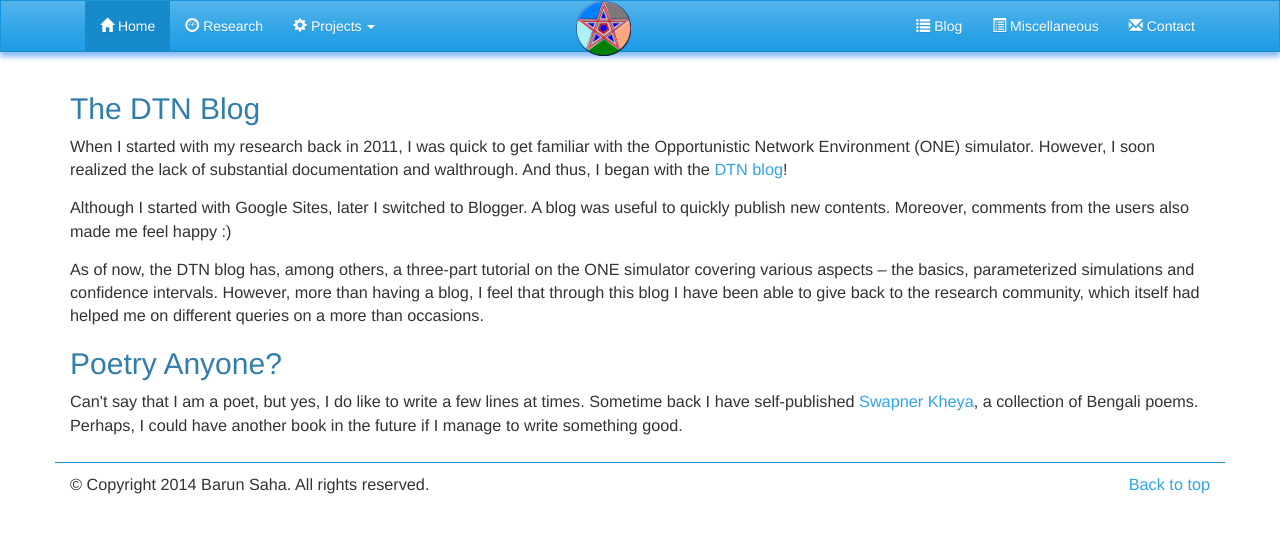
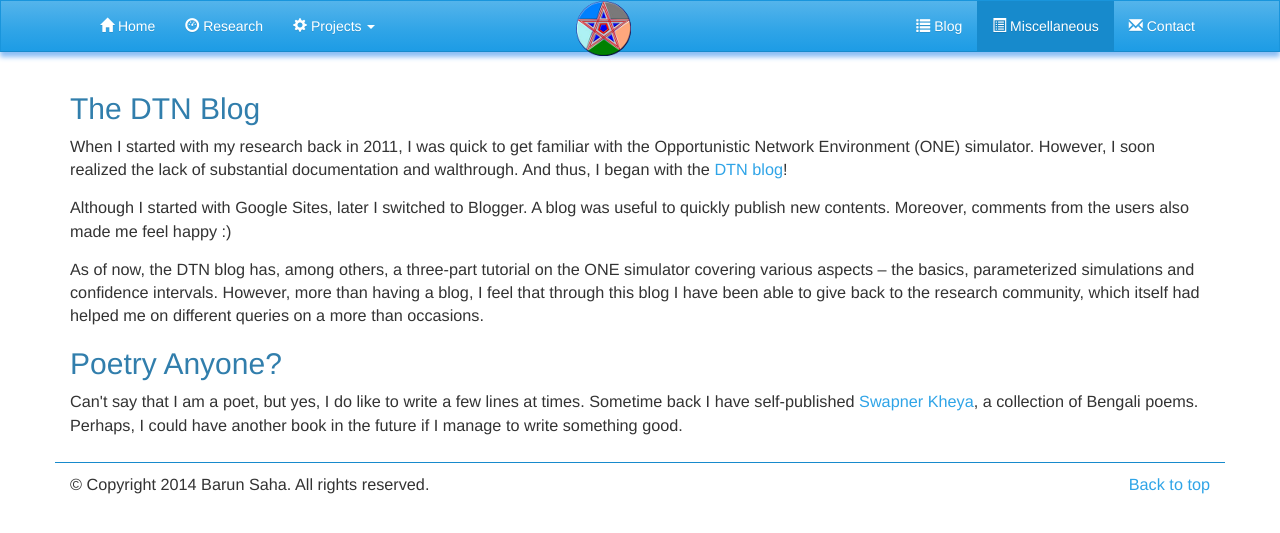
Before and after one commit to barun-saha/barun-saha.github.io, a Jekyll site: the page misc.html, which Jekyll copies as it is, in a window 1280 px wide. Shown: the top 533 px of the page. Built offline with Jekyll 4.4.1, drawn with Linux system fonts in a browser that asks for light colours; nearby versions of some CDN libraries.

Commit message:
Fixed active items in the navigation bar

```diff
--- a/_includes/header.html
+++ b/_includes/header.html
@@ -17,7 +17,7 @@
 
 	  <div class="collapse navbar-collapse" id="navbar-collapse-1">
 		<ul class="nav navbar-nav">
-		  <li class="active"><a href="/"><span class="glyphicon glyphicon-home"></span> Home</a></li>
+		  <li><a href="/"><span class="glyphicon glyphicon-home"></span> Home</a></li>
 		  <li><a href="/research.html"><span class="glyphicon glyphicon-dashboard"></span> Research</a></li>
 		  <li class="dropdown">
 			<a href="/projects.html" class="dropdown-toggle" data-toggle="dropdown"
@@ -33,7 +33,7 @@
 		</ul>
 
 		<ul class="nav navbar-nav navbar-right">
-		  <li><a href="/blog/"><span class="glyphicon glyphicon-list"></span> Blog</a></li>
+		  <li class="active"><a href="/blog/"><span class="glyphicon glyphicon-list"></span> Blog</a></li>
 		  <li><a href="/misc.html"><span class="glyphicon glyphicon-list-alt"></span> Miscellaneous<span class="sr-only">(current)</span></a></li>
 		  <li><a href="/contact.html"><span class="glyphicon glyphicon-envelope"></span> Contact</a></li>
 		</ul>
--- a/contact.html
+++ b/contact.html
@@ -41,7 +41,7 @@
 
 		<div class="collapse navbar-collapse" id="navbar-collapse-1">
 		  <ul class="nav navbar-nav">
-			<li class="active"><a href="/"><span class="glyphicon glyphicon-home"></span> Home</a></li>
+			<li><a href="/"><span class="glyphicon glyphicon-home"></span> Home</a></li>
 			<li><a href="research.html"><span class="glyphicon glyphicon-dashboard"></span> Research</a></li>
 			<li class="dropdown">
 			  <a href="projects.html" class="dropdown-toggle" data-toggle="dropdown"
--- a/misc.html
+++ b/misc.html
@@ -40,7 +40,7 @@
 
 		<div class="collapse navbar-collapse" id="navbar-collapse-1">
 		  <ul class="nav navbar-nav">
-			<li class="active"><a href="/"><span class="glyphicon glyphicon-home"></span> Home</a></li>
+			<li><a href="/"><span class="glyphicon glyphicon-home"></span> Home</a></li>
 			<li><a href="research.html"><span class="glyphicon glyphicon-dashboard"></span> Research</a></li>
 			<li class="dropdown">
 			  <a href="projects.html" class="dropdown-toggle" data-toggle="dropdown"
@@ -57,7 +57,7 @@
 
 		  <ul class="nav navbar-nav navbar-right">
 			<li><a href="/blog/"><span class="glyphicon glyphicon-list"></span> Blog</a></li>
-			<li><a href="misc.html"><span class="glyphicon glyphicon-list-alt"></span> Miscellaneous<span class="sr-only">(current)</span></a></li>
+			<li class="active"><a href="misc.html"><span class="glyphicon glyphicon-list-alt"></span> Miscellaneous<span class="sr-only">(current)</span></a></li>
 			<li><a href="contact.html"><span class="glyphicon glyphicon-envelope"></span> Contact</a></li>
 		  </ul>
 		</div><!-- /.navbar-collapse -->
--- a/projects.html
+++ b/projects.html
@@ -40,9 +40,9 @@
 
 		<div class="collapse navbar-collapse" id="navbar-collapse-1">
 		  <ul class="nav navbar-nav">
-			<li class="active"><a href="/"><span class="glyphicon glyphicon-home"></span> Home</a></li>
+			<li><a href="/"><span class="glyphicon glyphicon-home"></span> Home</a></li>
 			<li><a href="research.html"><span class="glyphicon glyphicon-dashboard"></span> Research</a></li>
-			<li class="dropdown">
+			<li class="active dropdown">
 			  <a href="projects.html" class="dropdown-toggle" data-toggle="dropdown"
 				 role="button" aria-expanded="false"><span class="glyphicon glyphicon-cog"></span>
 				Projects <span class="caret"></span></a>
--- a/research.html
+++ b/research.html
@@ -40,8 +40,8 @@
 
 		<div class="collapse navbar-collapse" id="navbar-collapse-1">
 		  <ul class="nav navbar-nav">
-			<li class="active"><a href="/"><span class="glyphicon glyphicon-home"></span> Home</a></li>
-			<li><a href="research.html"><span class="glyphicon glyphicon-dashboard"></span> Research</a></li>
+			<li><a href="/"><span class="glyphicon glyphicon-home"></span> Home</a></li>
+			<li class="active"><a href="research.html"><span class="glyphicon glyphicon-dashboard"></span> Research</a></li>
 			<li class="dropdown">
 			  <a href="projects.html" class="dropdown-toggle" data-toggle="dropdown"
 				 role="button" aria-expanded="false"><span class="glyphicon glyphicon-cog"></span>
```
